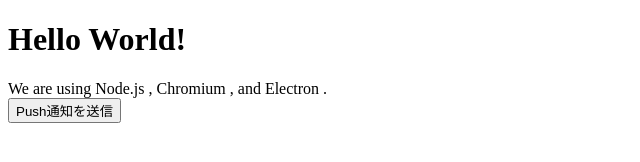
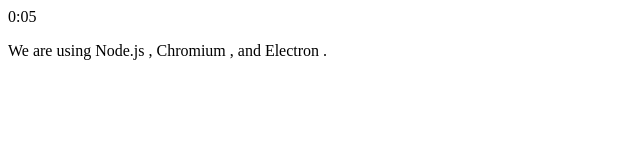
Before and after one commit to 184anony/electron-test, an Electron app: page index.html in a window 800 px wide. Shown: the whole page, without its empty margins (0-640 px from the left). Drawn offline with Linux system fonts and the light colour scheme.

Commit message:
カウントダウンタイマー機能を追加

```diff
--- a/index.html
+++ b/index.html
@@ -10,19 +10,14 @@
         <title>Hello World!</title>
     </head>
     <body>
-        <h1>Hello World!</h1>
-        We are using Node.js <span id="node-version"></span>, Chromium
-        <span id="chrome-version"></span>, and Electron
-        <span id="electron-version"></span>.
+        <div id="countdown"></div>
 
-        <div class="notification">
-            <button
-                type="button"
-                id="notification_btn"
-                onclick="sendNotification()"
-            >
-                Push通知を送信
-            </button>
+        <div id="information">
+            <p>
+                We are using Node.js <span id="node-version"></span>, Chromium
+                <span id="chrome-version"></span>, and Electron
+                <span id="electron-version"></span>.
+            </p>
         </div>
 
         <script src="./renderer.js"></script>
--- a/renderer.js
+++ b/renderer.js
@@ -1,9 +1,33 @@
-const NOTIFICATION_TITLE = "Push通知のテストです！";
-const NOTIFICATION_BODY = "このように、Push通知を送信することができます！";
-const CLICK_MESSAGE = "Push通知がクリックされました！";
+const NOTIFICATION_TITLE = "Time's up!";
+const NOTIFICATION_BODY = "10秒経過しました";
+const CLICK_MESSAGE = "Time's up!";
 
 function sendNotification() {
     new Notification(NOTIFICATION_TITLE, {
         body: NOTIFICATION_BODY,
     }).onclick = () => console.log(CLICK_MESSAGE);
 }
+
+const countdown = document.getElementById("countdown");
+let seconds = 10;
+
+function updateCountdown() {
+    const minutes = Math.floor(seconds / 60);
+    let remainingSeconds = seconds % 60;
+
+    if (remainingSeconds < 10) {
+        remainingSeconds = "0" + remainingSeconds;
+    }
+
+    countdown.innerHTML = `${minutes}:${remainingSeconds}`;
+    if (seconds > 0) {
+        seconds--;
+    } else {
+        clearInterval(countdownInterval);
+        countdown.innerHTML = "Time's up!";
+        sendNotification();
+    }
+}
+
+updateCountdown();
+const countdownInterval = setInterval(updateCountdown, 1000);
```
